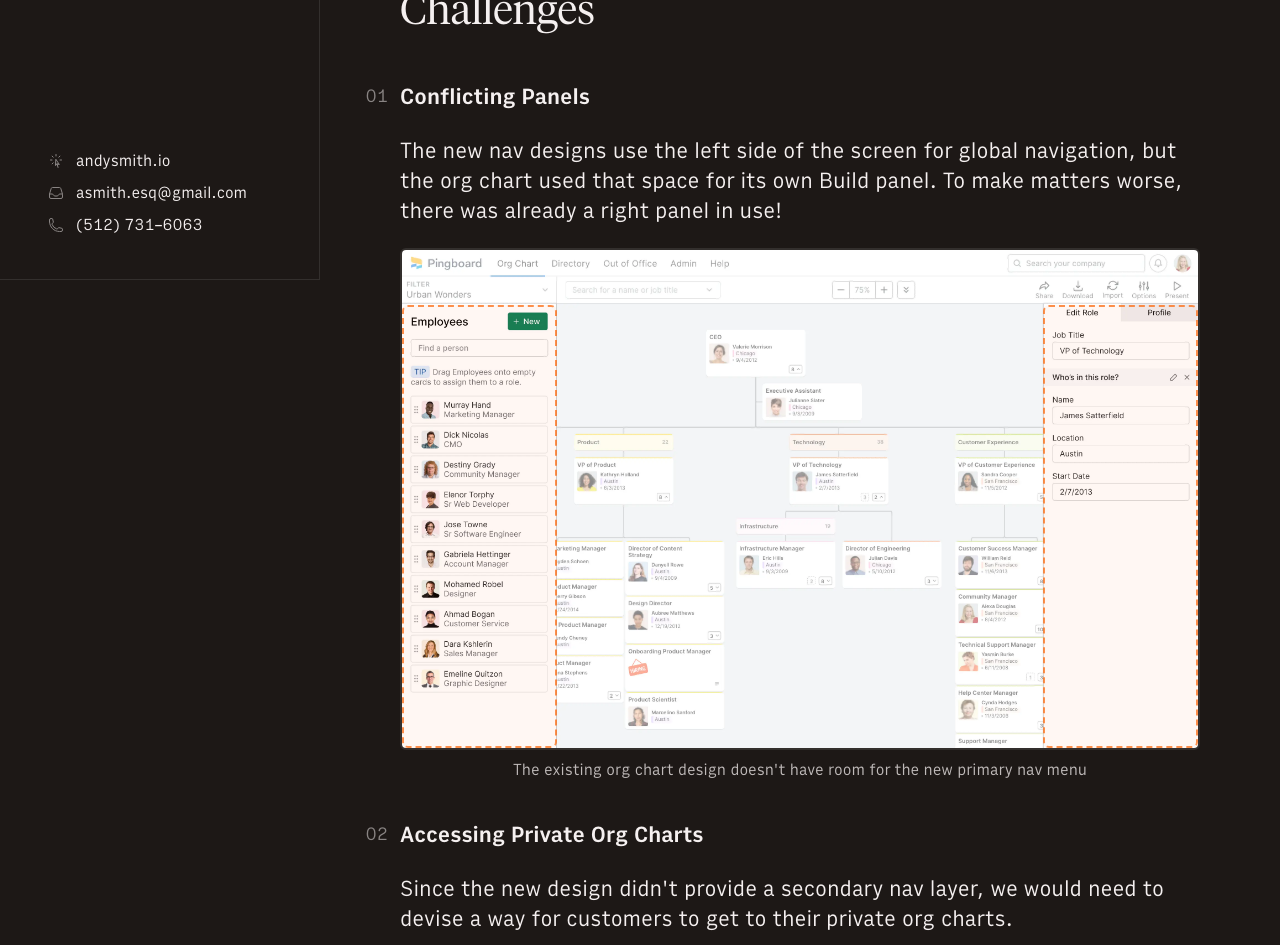
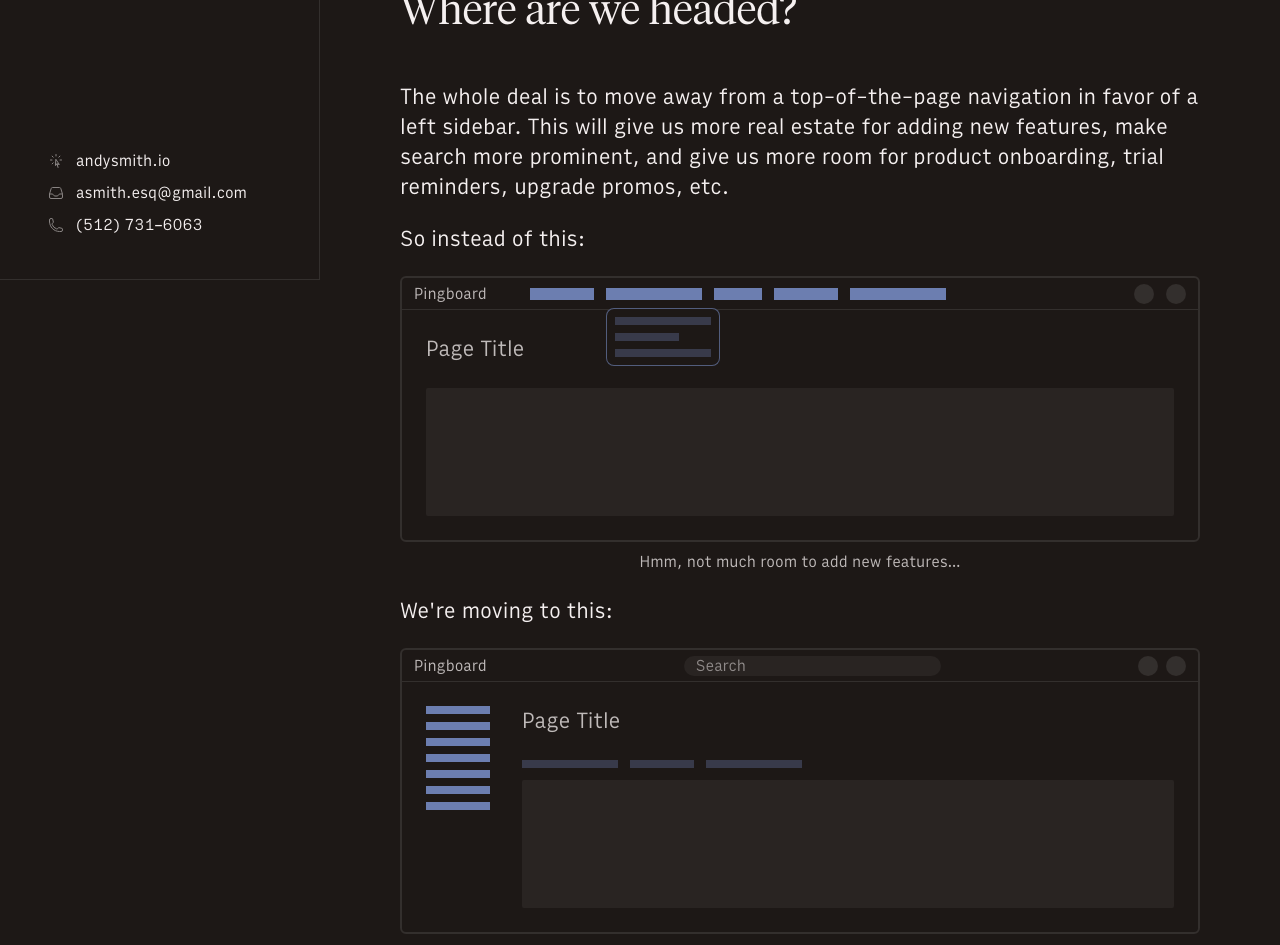
Before and after one commit to andyra/andysmith, a Next.js app: page /projects/org-chart-redesign in a window 1280 px wide. Shown: the part 520-1465 px from the top of the page. Built offline with nearby package versions, Linux system fonts and the light colour scheme.

Commit message:
Polish content

```diff
--- a/components/Content.jsx
+++ b/components/Content.jsx
@@ -33,8 +33,8 @@ const BREAKPOINTS = {
   },
 };
 
-export const Section = ({ children, title }) => (
-  <section className="py-lg border-b">
+export const Section = ({ children, className, title }) => (
+  <section className={cn("py-lg border-b", className)}>
     <h2 className="text-xl font-light mb-base">{title}</h2>
     {children}
   </section>
@@ -144,9 +144,11 @@ const CALLOUT_COLORS = {
 };
 
 export const Callout = ({ children, className, color = "default" }) => (
-  <div className={cn("pl-12 border-l-2", CALLOUT_COLORS[color], className)}>
+  <p
+    className={cn("pl-12 border-l-2 text-sm", CALLOUT_COLORS[color], className)}
+  >
     {children}
-  </div>
+  </p>
 );
 
 export const OrderedList = ({ children, className }) => (
@@ -160,9 +162,14 @@ export const ListItem = ({ children, className, title }) => (
   </li>
 );
 
-export const Figure = ({ caption, children, className }) => (
-  <figure className={cn("space-y-8", className)}>
-    <div className="rounded-md border-2 relative overflow-hidden">
+export const Figure = ({ caption, children, className, contentClassName }) => (
+  <figure className={cn("space-y-8 mb-em", className)}>
+    <div
+      className={cn(
+        "rounded-md border-2 relative overflow-hidden",
+        contentClassName
+      )}
+    >
       {children}
     </div>
     {caption && (
--- a/components/Prototype.jsx
+++ b/components/Prototype.jsx
@@ -3,7 +3,7 @@ import { ArrowRightIcon } from "@heroicons/react/24/outline";
 import Button from "./Button";
 import { Figure, WideDude } from "./Content";
 
-const Prototype = ({ iframeSrc, imageSrc, imageAlt }) => {
+const Prototype = ({ children, iframeSrc, imageSrc, imageAlt }) => {
   return (
     <WideDude maxWidth="2xl">
       <div className="relative hidden xl:block">
@@ -32,6 +32,7 @@ const Prototype = ({ iframeSrc, imageSrc, imageAlt }) => {
         <span className="xl:hidden">Play With the Prototype</span>
         <ArrowRightIcon className="h-16 w-16" />
       </Button>
+      {children}
     </WideDude>
   );
 };
--- a/pages/projects/org-chart-redesign.jsx
+++ b/pages/projects/org-chart-redesign.jsx
@@ -56,12 +56,97 @@ const OrgChart = ({ metaTitle }) => (
     would need significant changes in order to work with the new layout,
     chief among them the Org Chart."
     />
+    <Section title="Where are we headed?">
+      <p>
+        The whole deal is to move away from a top-of-the-page navigation in
+        favor of a left sidebar. This will give us more real estate for adding
+        new features, make search more prominent, and give us more room for
+        product onboarding, trial reminders, upgrade promos, etc.
+      </p>
+      <p>So instead of this:</p>
+      <Figure
+        className="rounded text-primary-75 mb-24"
+        caption="Hmm, not much room to add new features…"
+      >
+        <nav className="flex items-center gap-12 h-32 px-12 border-b text-xs">
+          <span className="w-[104px]">Pingboard</span>
+          <span className="bg-secondary-75 h-12 w-64" />
+          <span className="bg-secondary-75 h-12 w-96 relative">
+            <ul className="absolute top-20 left-0 border border-secondary-50 bg-ground rounded text-xs text-secondary-50 p-8 space-y-8">
+              <li className="h-8 w-96 bg-secondary-25" />
+              <li className="h-8 w-64 bg-secondary-25" />
+              <li className="h-8 w-96 bg-secondary-25" />
+            </ul>
+          </span>
+          <span className="bg-secondary-75 h-12 w-48" />
+          <span className="bg-secondary-75 h-12 w-64" />
+          <span className="bg-secondary-75 h-12 w-96" />
+          <span className="bg-primary-10 h-20 w-20 rounded-full flex-shrink-0 ml-auto" />
+          <span className="bg-primary-10 h-20 w-20 rounded-full flex-shrink-0" />
+        </nav>
+        <div className="p-24">
+          <div className="mb-24">Page Title</div>
+          <div className="h-128 bg-primary-05 rounded-sm" />
+        </div>
+      </Figure>
+      <p>We&apos;re moving to this:</p>
+      <Figure
+        className="rounded text-primary-75"
+        contentClassName="grid grid-cols-[96px,1fr]"
+        caption="Hey, now there's room and a consistent left sidebar!"
+      >
+        <nav className="col-span-2 flex items-center justify-between gap-12 h-32 px-12 border-b text-xs">
+          <span>Pingboard</span>
+          <span className="flex items-center h-20 w-1/3 rounded-full bg-primary-05 px-12 text-xs text-primary-50">
+            Search
+          </span>
+          <div className="flex gap-8">
+            <span className="bg-primary-10 h-20 w-20 rounded-full flex-shrink-0 ml-auto" />
+            <span className="bg-primary-10 h-20 w-20 rounded-full flex-shrink-0" />
+          </div>
+        </nav>
+        <aside className="flex flex-col gap-8 p-24">
+          <span className="bg-secondary-75 h-8 w-64" />
+          <span className="bg-secondary-75 h-8 w-64" />
+          <span className="bg-secondary-75 h-8 w-64" />
+          <span className="bg-secondary-75 h-8 w-64" />
+          <span className="bg-secondary-75 h-8 w-64" />
+          <span className="bg-secondary-75 h-8 w-64" />
+          <span className="bg-secondary-75 h-8 w-64" />
+        </aside>
+        <div className="p-24">
+          <div className="mb-24">Page Title</div>
+          <ul className="flex gap-12 text-xs text-secondary-50 mb-12">
+            <li className="h-8 w-96 bg-secondary-25" />
+            <li className="h-8 w-64 bg-secondary-25" />
+            <li className="h-8 w-96 bg-secondary-25" />
+          </ul>
+          <div className="h-128 bg-primary-05 rounded-sm" />
+        </div>
+      </Figure>
+      <dl className="hidden flex items-center gap-24 text-sm">
+        <div className="flex items-center gap-4">
+          <dt
+            className="h-12 w-12 rounded-full bg-secondary-75"
+            aria-label="dark-blue"
+          />
+          <dt>Primary Nav</dt>
+        </div>
+        <div className="flex items-center gap-4">
+          <dt
+            className="h-12 w-12 rounded-full bg-secondary-25"
+            aria-label="dark-blue"
+          />
+          <dt>Secondary Nav</dt>
+        </div>
+      </dl>
+    </Section>
     <Section title="Challenges">
       <SubSection title="Conflicting Panels" count="01">
         <p>
-          The new nav designs use the left side of the screen for global
-          navigation, but the org chart used that space for its own Build panel.
-          To make matters worse, there was already a right panel in use!
+          The new designs reserve the left side of the screen for global
+          navigation, but the org chart is using that space for its own Build
+          panel.
         </p>
         <Figure caption="The existing org chart design doesn't have room for the new primary nav menu">
           <Image
@@ -76,9 +161,10 @@ const OrgChart = ({ metaTitle }) => (
 
       <SubSection title="Accessing Private Org Charts" count="02">
         <p>
-          Since the new design didn&apos;t provide a secondary nav layer, we
-          would need to devise a way for customers to get to their private org
-          charts.
+          Private org charts used to be accessed via a dropdown from the primary
+          nav. Since the new designs require secondary nav to be handled within
+          the page content, we need to devise a way for customers to get to
+          their private org charts.
         </p>
         <Figure caption="The new nav design doesn't have a place for a dropdown like this">
           <Image
@@ -91,12 +177,31 @@ const OrgChart = ({ metaTitle }) => (
         </Figure>
       </SubSection>
 
-      <SubSection title="Private Org Chart Toolbar" count="03">
+      <SubSection title="Filter & Search" count="03">
         <p>
-          Private org charts have a custom toolbar that overrides the primary
-          nav. Is there a way we can consolidate the title, collaborator list,
-          and notifications with the existing toolbar and still keep the primary
-          nav?
+          A couple problems here! Filtering is a bit too subtle and it
+          obfuscates the org chart title. Additionally, it&apos;s easy to get
+          org chart search and global search confused.
+        </p>
+        <Figure caption="Which search should you use to find someone in the org chart?">
+          <Image
+            className="rounded-sm"
+            src={oldFilterSearch}
+            alt="Legacy org chart build panel"
+            sizes="(min-width: 1360px) 755px, (min-width: 960px) 55vw, 90vw"
+          />
+          <Highlight className="top-[33%] left-0 right-[38%] bottom-[29%]" />
+          <Highlight className="top-0 left-[72.7%] right-0 bottom-[66%]" />
+        </Figure>
+      </SubSection>
+
+      <SubSection title="Private Org Chart Toolbar" count="04">
+        <p>
+          Private org charts include additional controls in a toolbar that
+          overrides the old primary nav. Is there a way we can consolidate these
+          additional controls with the existing org chart toolbar and still keep
+          the primary nav? This would make the experience more consistent
+          between public and private org charts and remove one of the toolbars.
         </p>
         <Figure caption="Can we remove this specialized toolbar on private org charts?">
           <Image
@@ -106,24 +211,6 @@ const OrgChart = ({ metaTitle }) => (
             sizes="(min-width: 1360px) 755px, (min-width: 960px) 55vw, 90vw"
           />
           <Highlight className="top-0 left-0 right-0 bottom-1/2" />
-        </Figure>
-      </SubSection>
-
-      <SubSection title="Filter & Search" count="04">
-        <p>
-          A couple problems here! Filtering is a bit too subtle and it
-          obfuscates the org chart title. Additionally, it&apos;s easy to get
-          org chart search and global search confused.
-        </p>
-        <Figure>
-          <Image
-            className="rounded-sm"
-            src={oldFilterSearch}
-            alt="Legacy org chart build panel"
-            sizes="(min-width: 1360px) 755px, (min-width: 960px) 55vw, 90vw"
-          />
-          <Highlight className="top-[33%] left-0 right-[38%] bottom-[29%]" />
-          <Highlight className="top-0 left-[72.7%] right-0 bottom-[66%]" />
         </Figure>
       </SubSection>
     </Section>
@@ -144,6 +231,11 @@ const OrgChart = ({ metaTitle }) => (
             sizes="(min-width: 1360px) 755px, (min-width: 960px) 55vw, 90vw"
           />
         </Figure>
+        <Callout color="info">
+          I like to put color-coded &ldquo;stickers&rdquo; on screens that seem
+          especially promising (green sticker) or funky (red sticker). This is
+          helpful for visually grepping a project in its early stages.
+        </Callout>
       </SubSection>
       <SubSection title="Narrow down on the good bits" count="02">
         <p>
@@ -183,7 +275,7 @@ const OrgChart = ({ metaTitle }) => (
           addition, we started off with a round of internal testing so we could
           work out any obvious kinks before talking to other people.
         </p>
-        <figure className="flex sm:flex-col gap-16 border rounded p-16">
+        <Figure contentClassName="flex sm:flex-col gap-16 border rounded p-16">
           <ul className="flex-1 flex flex-col items-center sm:flex-row sm:items-center gap-8 text-center text-sm">
             <li className="w-full flex-1 p-16 rounded bg-highlight-10 text-highlight-75 space-y-8">
               <div className="font-medium text-3xl">7</div>
@@ -217,7 +309,7 @@ const OrgChart = ({ metaTitle }) => (
               Confidence
             </div>
           </div>
-        </figure>
+        </Figure>
       </SubSection>
       <SubSection title="First Round of Results" count="02">
         <p>
@@ -227,8 +319,9 @@ const OrgChart = ({ metaTitle }) => (
           what actions people take, but the mental models that shape their
           actions.
         </p>
-        <ul className="border rounded-md p-16 text-sm space-y-12">
-          <li className="hidden xs:flex items-center gap-16 text-primary-75">
+        <Figure>
+          <ul className="p-16 text-sm space-y-12">
+            <li className="hidden xs:flex items-center gap-16 font-medium text-primary-75">
               <div className="w-1/3">Task</div>
               <div className="flex-1">Success Rate</div>
             </li>
@@ -249,6 +342,7 @@ const OrgChart = ({ metaTitle }) => (
               </div>
             </li>
           </ul>
+        </Figure>
         <p>
           After each cohort, we aggregated the results and found problem areas.
           If there were obvious solutions for them, I would make changes to the
@@ -267,21 +361,20 @@ const OrgChart = ({ metaTitle }) => (
       <SubSection title="Summary of Improvements">
         <ul className="list-decimal ml-16 space-y-16 mb-16 mt-base">
           <li>
-            <strong className="font-medium">
-              Collapsible Nav &amp; Panels
-            </strong>
+            <strong className="font-medium">Collapsible Primary Nav</strong>
             <p className="text-primary-75">
-              Tuck the primary nav away to save space when editing the org
-              chart. The Build and Edit panels both use the same slot on the
-              right, which creates more real-estate.
+              Allow users to tuck the primary nav away to save space when
+              editing the org chart. The org chart&apos;s Build and Edit panels
+              both use the same slot on the right, which creates more
+              real-estate since only one can be open at a time.
             </p>
           </li>
           <li>
             <strong className="font-medium">Unified Toolbar</strong>
             <p className="text-primary-75">
-              By putting all the controls in the top bar, we can reduce the
-              number of topbars as well as removing the special private org
-              chart toolbar.
+              By putting all the org chart controls in the top bar, we can
+              remove the special private org chart toolbar and get a bit more
+              screen real estate to boot.
             </p>
           </li>
           <li>
@@ -298,7 +391,7 @@ const OrgChart = ({ metaTitle }) => (
               Search & Filter Improvements
             </strong>
             <p className="text-primary-75">
-              Shunking these controls together saves space and helps organize
+              Grouping these controls together saves space and helps organize
               the toolbar. Additionally, we added breadcrumbs when filtering to
               highlight your location.
             </p>
@@ -316,11 +409,11 @@ const OrgChart = ({ metaTitle }) => (
       </SubSection>
     </Section>
 
-    <Section title="Postmortem">
+    <Section title="Compromises">
       <p>
-        In order to ship on time, we decided to cut out updates to the
-        individual settings panels. That felt like a good compromise since they
-        weren&apos;t essential to the navigation updates.
+        In order to ship on time, we decided to cut out design updates to the
+        individual org chart settings panels. That felt like a good compromise
+        since they weren&apos;t essential to the navigation updates.
       </p>
     </Section>
   </>
```
Also changed, not shown: pages/projects/onboarding.jsx (+12 -6 lines), pages/projects/tes.jsx (+41 -10 lines). Lines whose indentation alone changed are shown as unchanged.
